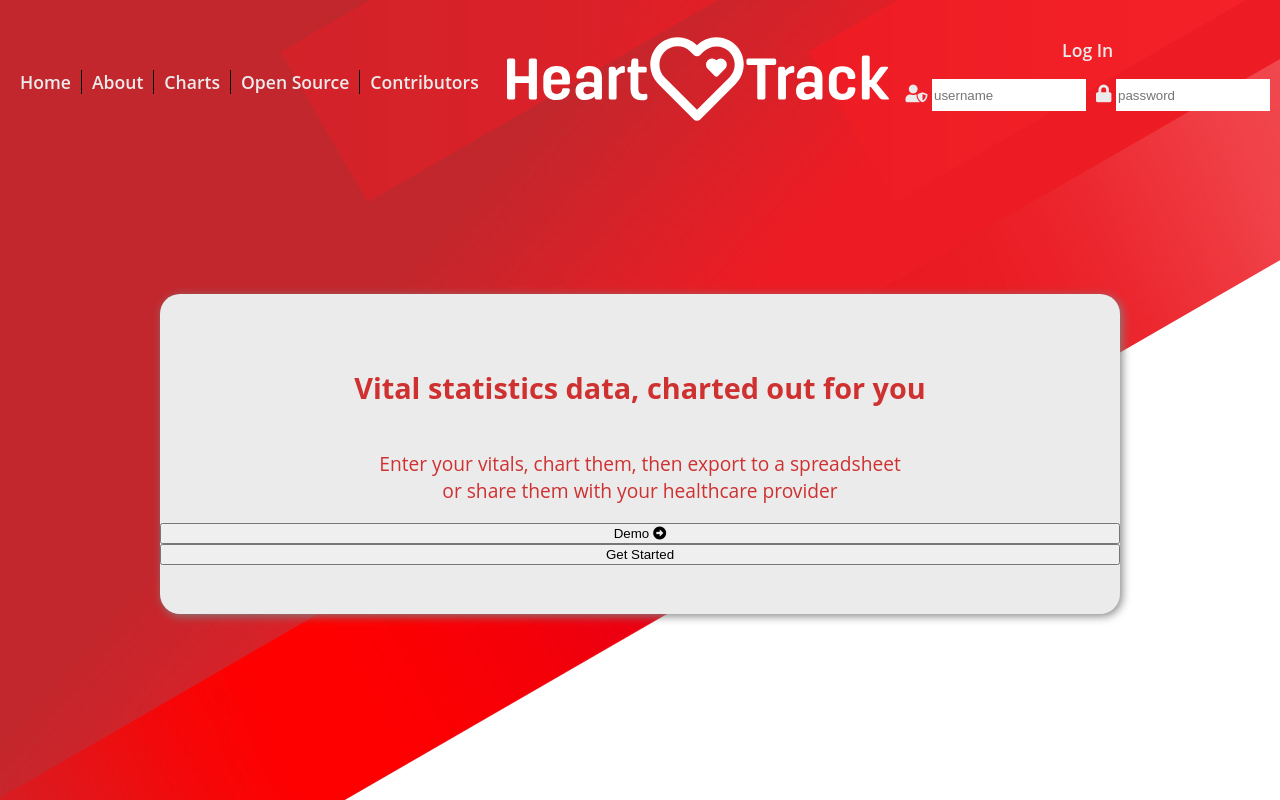
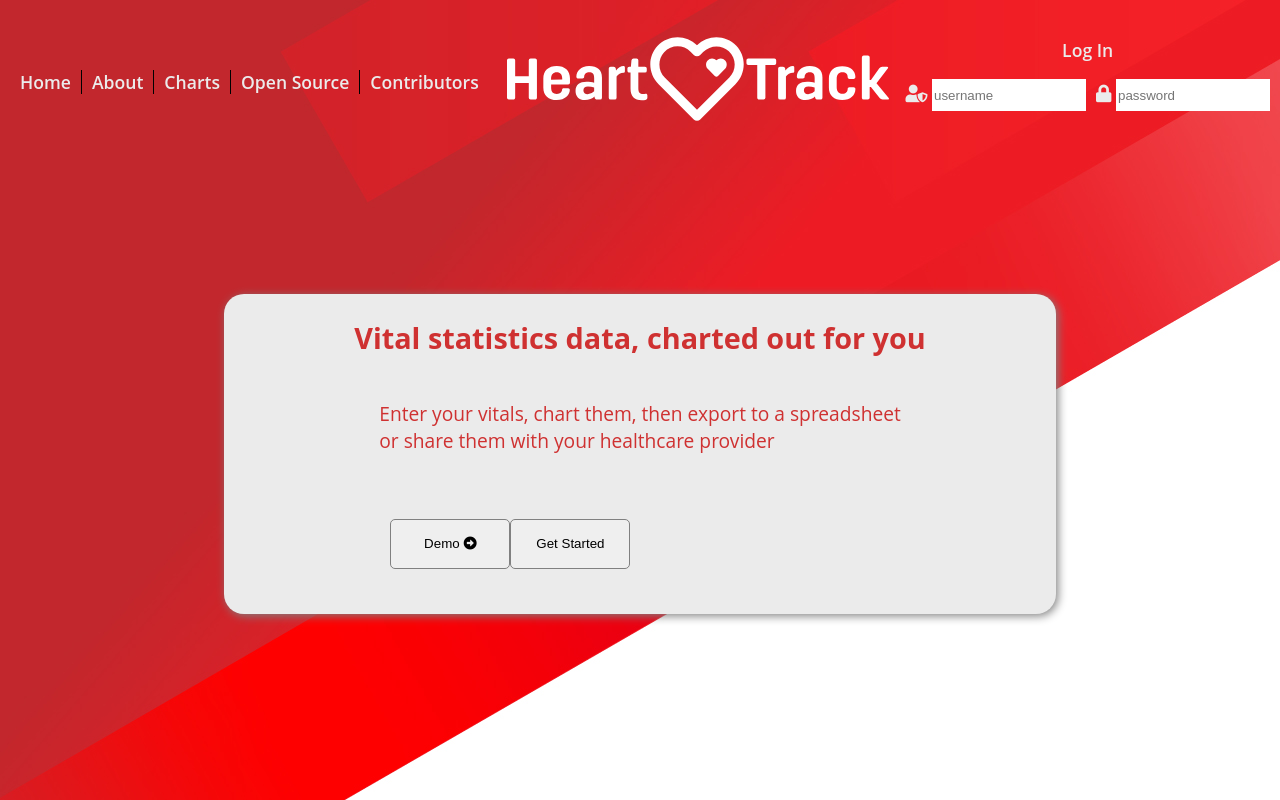
Before and after one commit to JS-goose/heart-track, a React (Create React App) app: page / in a window 1280 px wide. Shown: the top 800 px of the page. Built offline with nearby package versions, Linux system fonts and the light colour scheme.

Commit message:
working on modal layout lineup

```diff
--- a/src/components/layout/CenterModal/CenterModal.js
+++ b/src/components/layout/CenterModal/CenterModal.js
@@ -5,15 +5,17 @@ const CenterModal = () => {
   return (
     <article id={styles["home-landing-container"]}>
       <div className={styles["centerModal"]}>
-        <h2>Vital statistics data, charted out for you</h2>
+        <h1>Vital statistics data, charted out for you</h1>
         <p>
-          Enter your vitals, chart them, then export to a spreadsheet <br/>or share them with your
-          healthcare provider
+          Enter your vitals, chart them, then export to a spreadsheet <br />
+          or share them with your healthcare provider
         </p>
-        <button>
-          Demo <i className="fas fa-arrow-alt-circle-right" />
-        </button>
-        <button>Get Started</button>
+        <div id={styles["modal-button-container"]}>
+          <button>
+            Demo <i className="fas fa-arrow-alt-circle-right" />
+          </button>
+          <button>Get Started</button>
+        </div>
       </div>
     </article>
   );
--- a/src/components/layout/CenterModal/CenterModal.module.css
+++ b/src/components/layout/CenterModal/CenterModal.module.css
@@ -8,6 +8,7 @@
 }
 
 .centerModal {
+  text-align: left;
   display: flex;
   flex-direction: column;
   justify-content: center;
@@ -16,8 +17,24 @@
   background-color: var(--white);
   font-size: 1.2rem;
   color: var(--red);
-  width: 75%;
+  width: 65%;
   height: 40%;
-  align-self: center;
+  align-items: center;
   margin-top: -12%;
 }
+
+#modal-button-container {
+  display: flex;
+  flex-direction: row;
+  justify-content: start;
+  align-items: center;
+  height: 100%;
+  width: 60%;
+}
+
+.centerModal button {
+  width: 120px;
+  height: 50px;
+  border: 1px solid gray;
+  border-radius: 5px;
+}
```
